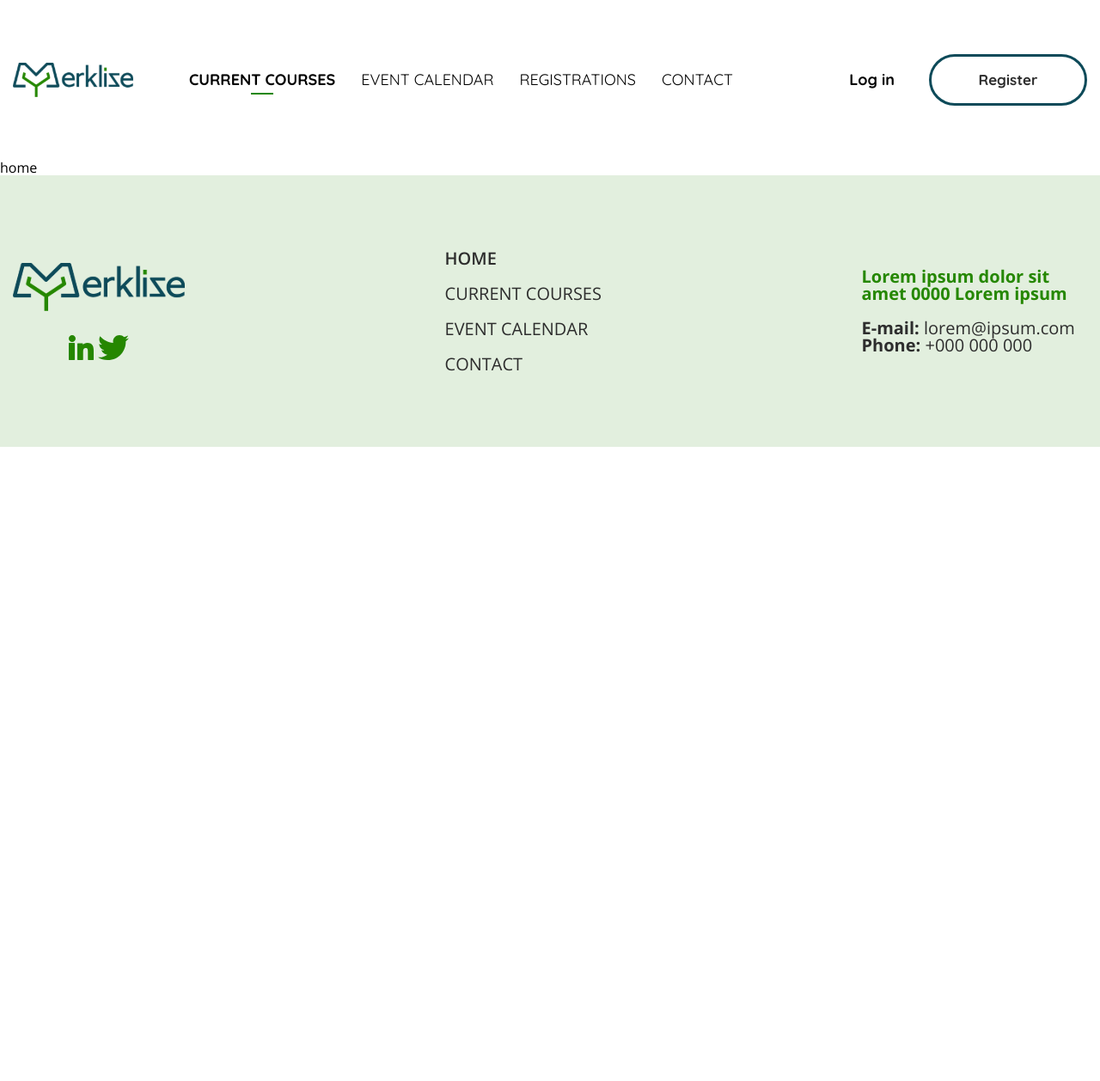
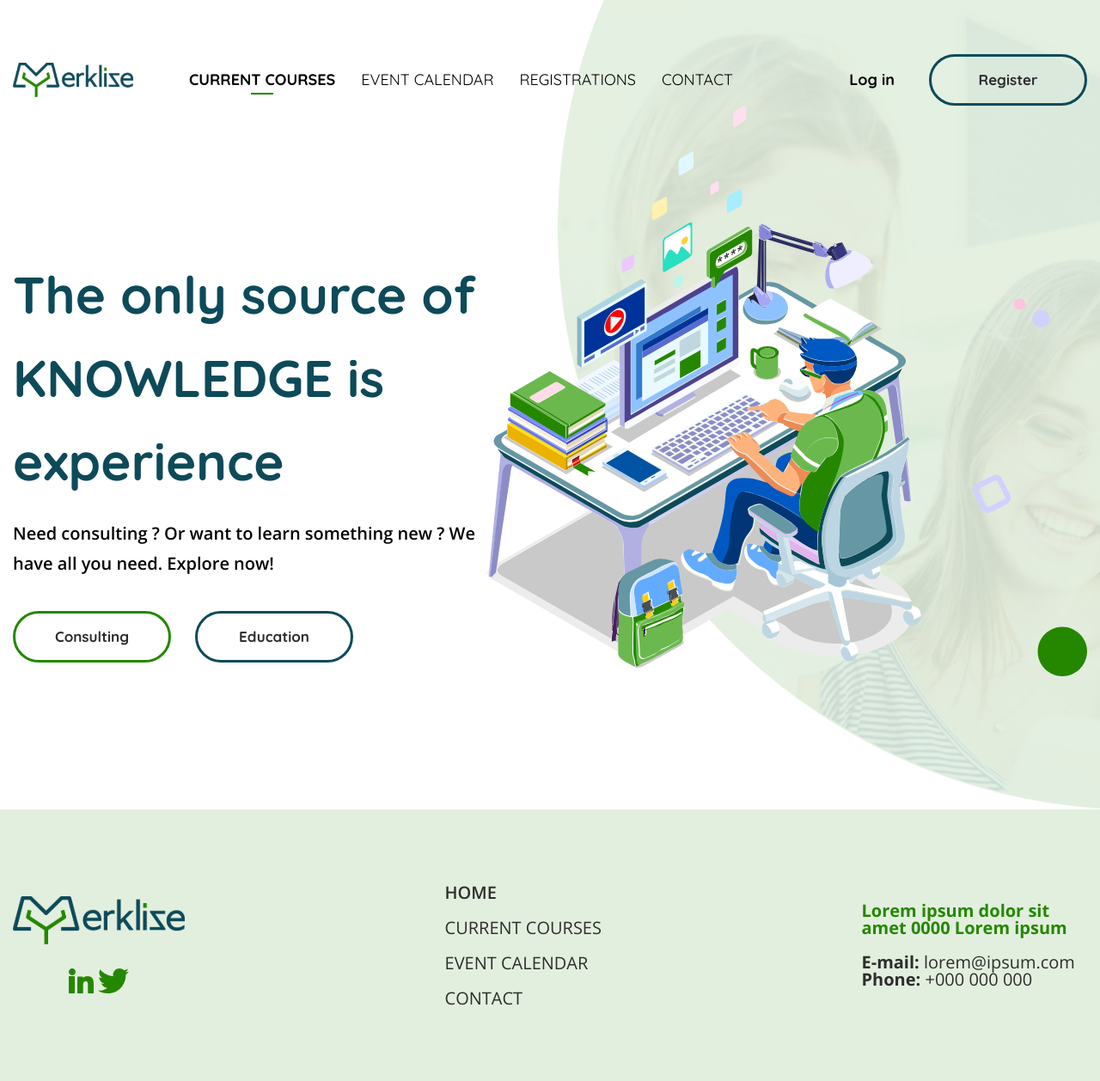
Before and after one commit to kaptn3/merklise, a Jekyll site: the page built from index.md, in a window 1280 px wide. Shown: the whole page at 86% size. Built offline with Jekyll 4.4.1, drawn with Linux system fonts in a browser that asks for light colours; before the commit the page ends 900 px from its top, so only the background shows below that.

Commit message:
Header: bottom, background, buttons

```diff
--- a/_includes/header.html
+++ b/_includes/header.html
@@ -15,7 +15,20 @@
     </nav>
     <div class="header__sign">
       <a href="#" class="header__sign-login">Log in</a>
-      <a href="#" class="btn">Register</a>
+      <a href="#" class="btn btn_black">Register</a>
     </div>
   </div><!-- end header-top -->
+  <div class="education__container header__bottom">
+    <div class="header__bottom-text">
+      <p class="header__bottom-title">The only source of KNOWLEDGE is experience</p>
+      <p class="header__bottom-need">Need consulting ? Or want to learn something new ? We have all you need. Explore now!</p>
+      <div class="header__bottom-btn-group">
+        <a href="#" class="btn">Consulting</a>
+        <a href="#" class="btn btn_black">Education</a>
+      </div>
+    </div>
+    <div class="header__bottom-image">
+      <img src="assets/img/header-img.svg" alt="The only source of KNOWLEDGE is experience">
+    </div>
+  </div>
 </header>
--- a/_layouts/home.html
+++ b/_layouts/home.html
@@ -3,5 +3,5 @@ layout: default
 ---
 
 <div class="home">
-  home
+
 </div>
--- a/_sass/base/fonts.scss
+++ b/_sass/base/fonts.scss
@@ -1,5 +1,5 @@
 @import url('https://fonts.googleapis.com/css?family=Open+Sans:400,600,700');
-@import url('https://fonts.googleapis.com/css?family=Quicksand:400,700');
+@import url('https://fonts.googleapis.com/css?family=Quicksand:400,600,700');
 
 body {
   font-family: 'Open Sans', sans-serif;
--- a/_sass/components/button.scss
+++ b/_sass/components/button.scss
@@ -6,12 +6,12 @@
   padding: 13px 0;
   text-align: center;
   color: #2D2D2D;
-  border: 3px solid #0D4A59;
+  border: 3px solid #258700;
   border-radius: 40px;
   display: block;
   width: 184px;
 }
 
-.btn_green {
-  border-color: #258700;
+.btn_black {
+  border-color: #0D4A59;
 }
--- /dev/null
+++ b/_sass/components/header-bottom.scss
@@ -0,0 +1,49 @@
+.header__bottom {
+  display: flex;
+  align-items: center;
+  position: relative;
+}
+
+.header__bottom-text {
+  max-width: 552px;
+}
+
+.header__bottom-need {
+  font-weight: 600;
+  line-height: 35px;
+  font-size: 20px;
+  margin-bottom: 38px;
+}
+
+.header__bottom-title {
+  line-height: 97px;
+  font-family: 'Quicksand', sans-serif;
+  font-size: 60px;
+  font-weight: bold;
+  color: #0D4A59;
+  margin-bottom: 18px;
+}
+
+.header__bottom-image {
+  position: relative;
+  right: -16%;
+  margin-bottom: 155px;
+}
+
+.header__bottom-image > img {
+  width: 100%;
+}
+
+.header__bottom-btn-group {
+  display: flex;
+}
+
+.header__bottom-btn-group > a:first-child {
+  margin-right: 28px;
+}
+
+@media (max-width: 1854px) {
+  .header__bottom-image {
+    right: 0;
+  }
+}
--- a/_sass/layouts/header.scss
+++ b/_sass/layouts/header.scss
@@ -1,8 +1,17 @@
+.header {
+  overflow: hidden;
+  background-image: url('/assets/img/header-bg.png');
+  background-repeat: no-repeat;
+  background-position: top right;
+  background-size: contain;
+}
+
 .header__top {
   display: flex;
   align-items: center;
   justify-content: space-between;
-  height: 186px;
+  padding-top: 63px;
+  //height: 186px;
   font-family: 'Quicksand', sans-serif;
   font-size: 18px;
 }
--- a/_sass/main.scss
+++ b/_sass/main.scss
@@ -11,6 +11,7 @@
 @import 'components/header-nav',
         'components/header-logo.scss',
         'components/header-sign.scss',
+        'components/header-bottom.scss',
         'components/footer-menu.scss',
         'components/footer-contact.scss';
 
```
Also changed, not shown: assets/img/header-bg.png (added), assets/img/header-img.svg (added).
